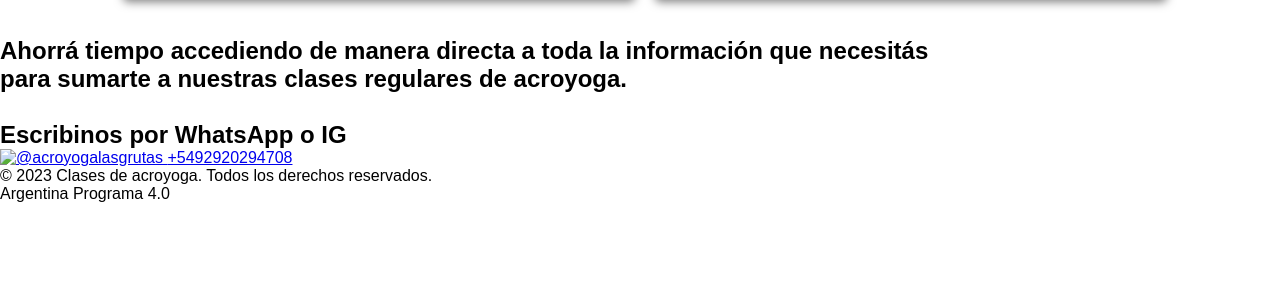
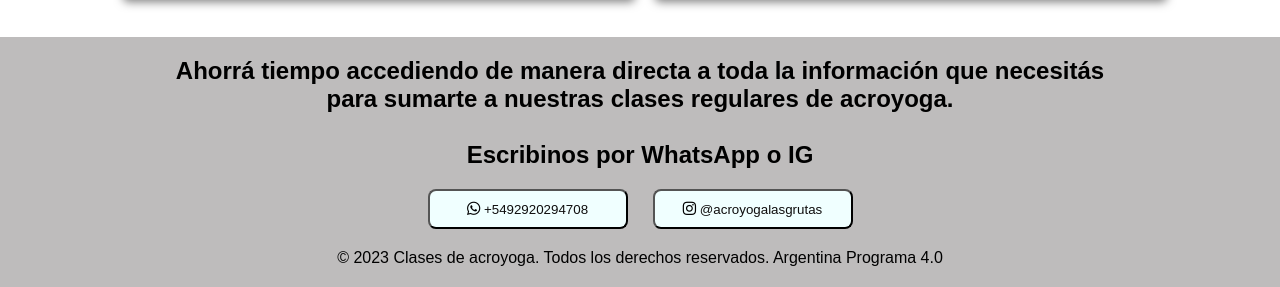
Before and after one commit to SELombardo/Trabajo-Integrador-UTN---ArgProg, a plain HTML site: page index.html in a window 1280 px wide. Shown: the part 3575-3862 px from the top of the page. Before the commit the page ends 3778 px from the top, so only its background shows below. Drawn offline with nearby package versions, Linux system fonts and the light colour scheme.

Commit message:
agregué estilo al footer

```diff
--- a/css/styles.css
+++ b/css/styles.css
@@ -50,6 +50,36 @@
     height: 20vh;
 }
 
+.footer-manu{
+    display: flex;
+    align-items: center;
+    flex-direction: column;
+    text-align: center;
+    gap: 20px;
+    background-color: rgb(190, 188, 188);
+    width: 100%;
+    padding: 20px;
+}
+
+.footer-contacto{
+    display: flex;
+    flex-direction: row;
+    gap: 25px;
+
+
+}
+
+.footer-manu a{
+    text-decoration: none;
+    color: rgb(15, 14, 14);
+}
+
+.footer-manu button{
+    background-color: azure;
+    border-radius: 8px;
+    width: 200px;
+    height: 40px;
+}
 /* ------------------------------------------------------------------------------------------------ */
 
 /* TARJETAS DE OPINION */
--- a/index.html
+++ b/index.html
@@ -159,18 +159,22 @@
     </main>
     <!-- FOOTER -->
     <footer>
+        <div class="footer-manu">
         <h2>Ahorrá tiempo accediendo de manera directa a toda la información que necesitás<br>
             para sumarte a nuestras clases regulares de acroyoga.<br>
             <br>
             Escribinos por WhatsApp o IG
             </h2>
-            <!-- Icono de Instagram --><a href="https://www.instagram.com">
-                <img src="ruta/a/tu/imagen/instagram.png" alt="@acroyogalasgrutas">
-            </a>
-            <!-- Icono de whatsapp --><a href="https://wa.me/+5492920294708">
+            <div class="footer-contacto">
+                <button><i class="bi bi-whatsapp"></i> <a href="https://wa.me/+5492920294708" target="_blank">
                 +5492920294708
-              </a>
-            <p>&copy; 2023 Clases de acroyoga. Todos los derechos reservados.</p><p>Argentina Programa 4.0</p>
+                </a></button>
+                <button><i class="bi bi-instagram"></i><a href="https://www.instagram.com" target="_blank">
+                @acroyogalasgrutas
+                </a></button>
+            </div>
+            <p>&copy; 2023 Clases de acroyoga. Todos los derechos reservados. Argentina Programa 4.0</p>
+        </div>
     </footer>
     <script src="./js/script.js"></script>
 </body>
```
